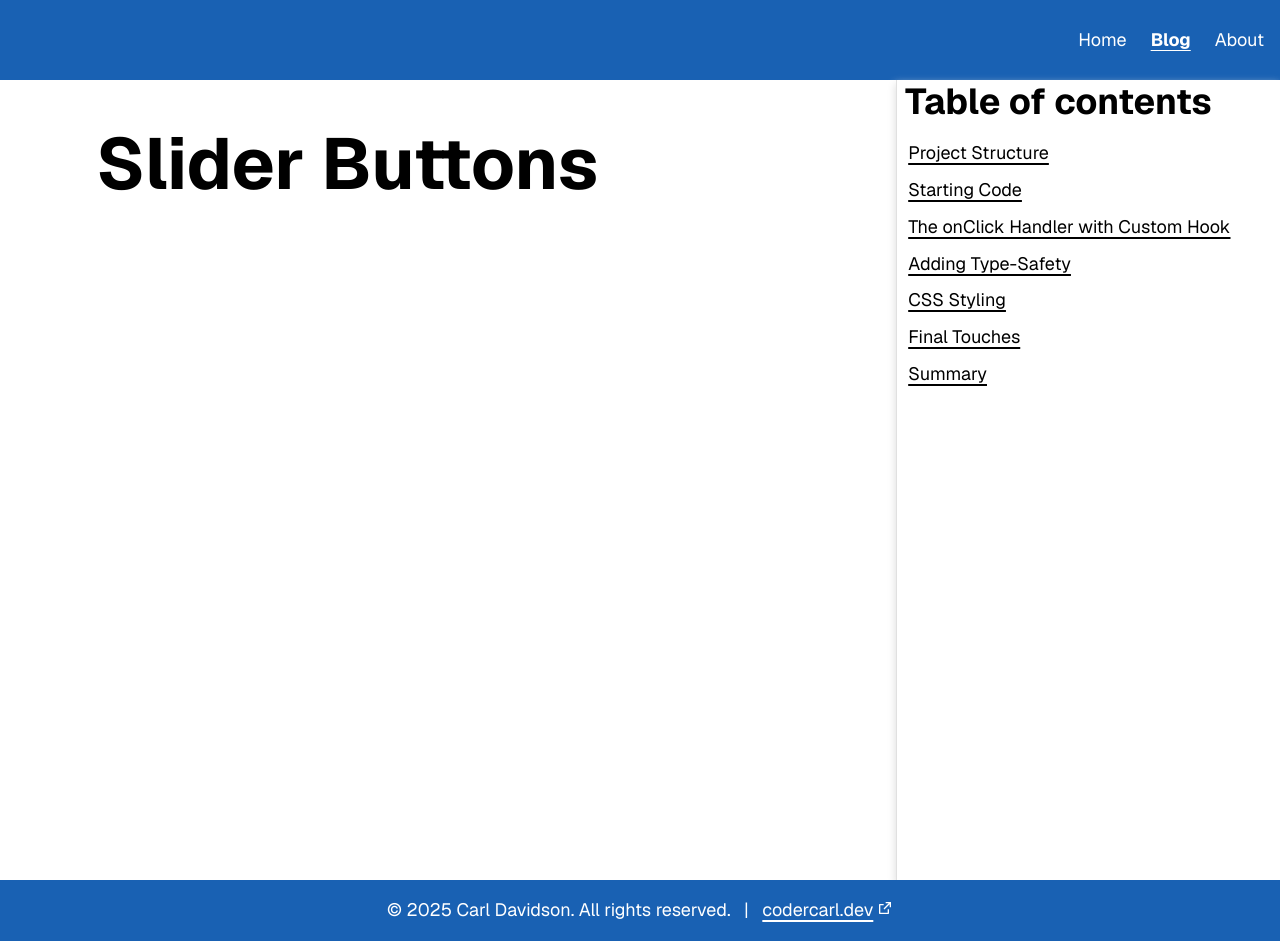
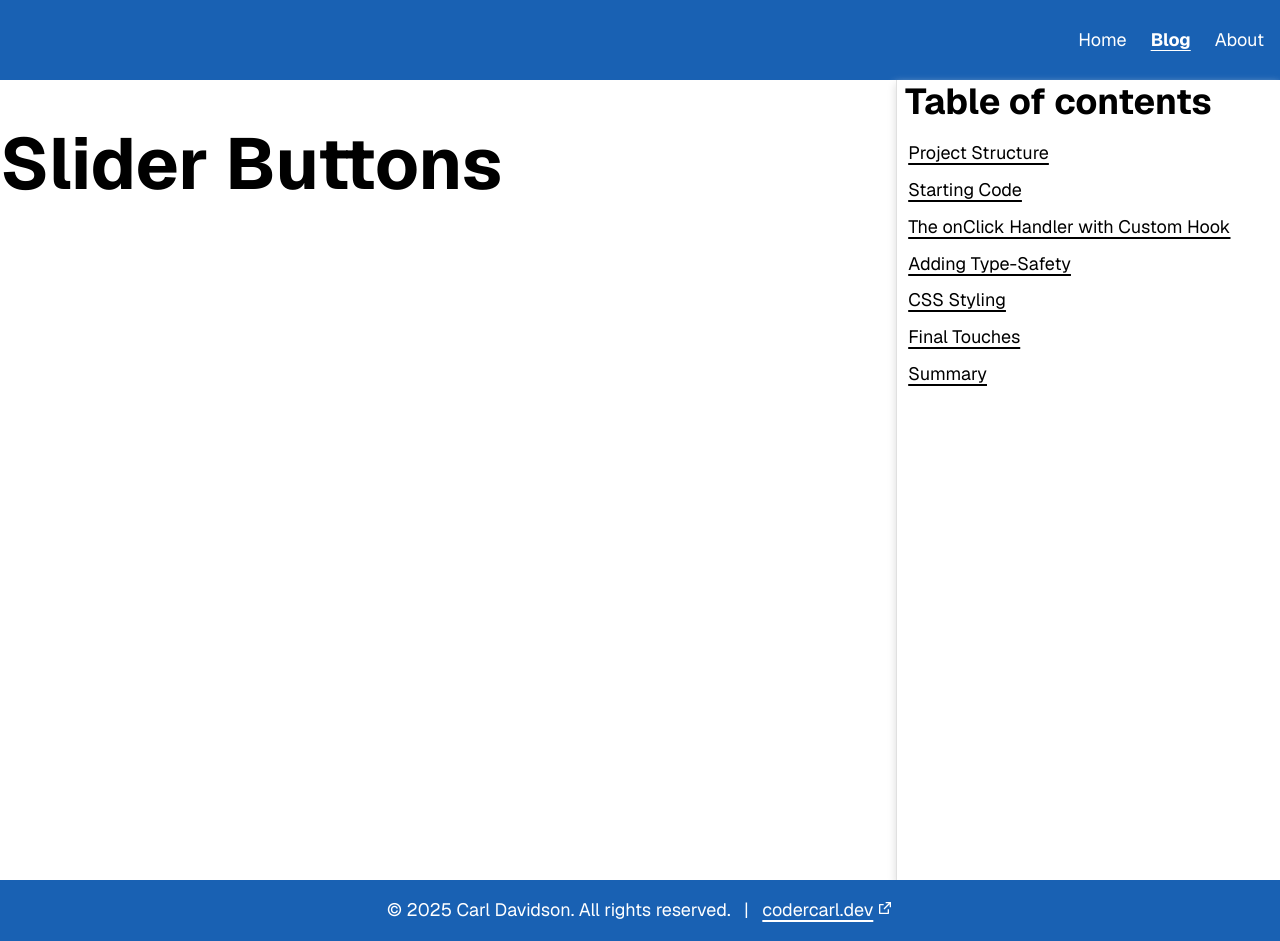
Before and after one commit to codercarl1243/react_components_system, a Next.js app: page /blog/design-system/buttons/sliders in a window 1280 px wide. Built offline with nearby package versions, Linux system fonts and the light colour scheme.

Commit message:
UPDATE post banner should be more targetable with css classes

```diff
--- a/components/post/post.banner.tsx
+++ b/components/post/post.banner.tsx
@@ -1,4 +1,4 @@
-import Image from 'next/image'
+import Image from '@/components/image'
 import type { PostBannerPropsType } from '@/components/post/post.type'
 import Heading from '@/components/heading'
 
@@ -27,17 +27,19 @@ import Heading from '@/components/heading'
  *
  * @returns A banner section containing the hero image (if provided), main heading (h1), and subtitle (if provided).
  */
-export default function PostBanner ({ title, headingId, subtitle, image }: PostBannerPropsType) {
+export default function PostBanner({ title, headingId, subtitle, image }: PostBannerPropsType) {
   return (
-        <div className="post__banner font-accent">
+    <div className="post__banner font-accent width-full">
 
-            {image?.src
-              ? (
-                <Image src={image.src} alt={image.alt ?? ''} height={400} width={1200} />
-                )
-              : null}
-            <Heading headingLevel={1} id={headingId}>{title}</Heading>
-            {subtitle && <p className="italic text-lg">{subtitle}</p>}
-        </div>
+      {image?.src
+        ? (
+          <Image src={image.src} alt={image.alt ?? ''} variant='banner' className='post__banner__image' />
+        )
+        : null}
+      <div className='post__banner__text'>
+        <Heading headingLevel={1} id={headingId} className='post__banner__text-heading'>{title}</Heading>
+        {subtitle && <p className="italic text-lg post__banner__text-subtitle">{subtitle}</p>}
+      </div>
+    </div>
   )
 }
```
